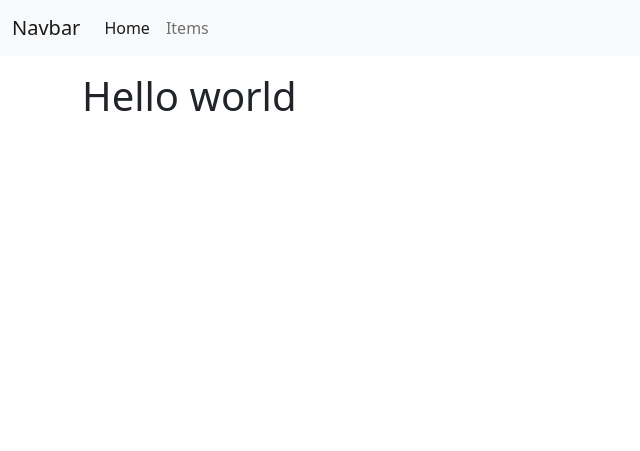
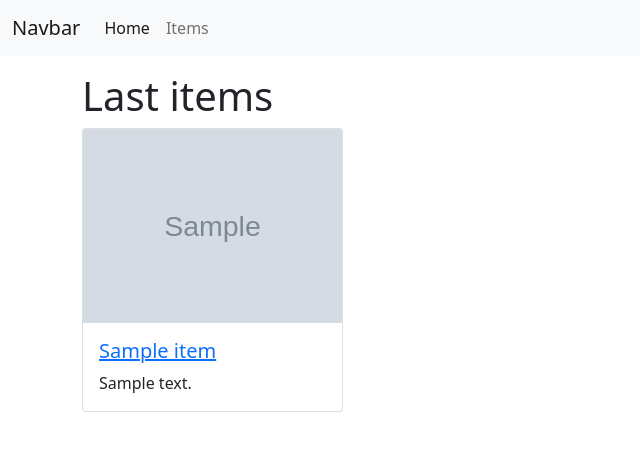
Before and after one commit to sebtiz13/comment-training-project, a Symfony app: template templates/index.html.twig in a window 1280 px wide. Shown: the top 451 px of the page, without its empty margins (0-640 px from the left). Run offline with Twig, Linux system fonts and the light colour scheme; the template is opened without the code that fills it: most values are stand-ins (such as "Sample title", 1, 10 or a date in 2020); grey boxes marked "Sample" are stand-in pictures; some libraries are stand-ins or nearby versions.

Commit message:
feat(items): show somes items in home page

```diff
--- a/templates/index.html.twig
+++ b/templates/index.html.twig
@@ -4,6 +4,23 @@
 
 {% block body %}
   <div class="container mt-3">
-    <h1>Hello world</h1>
+    <h1>Last items</h1>
+    <div class="row flex">
+      {% if items is defined %}
+        {% for item in items %}
+          <div class="col-3">
+            <div class="card">
+              <img src="{{ item.image }}" alt="{{ item.title }}" class="card-img-top">
+              <div class="card-body">
+                <h5 class="card-title">
+                  <a href="{{ path('item.show', {slug: item.slug}) }}">{{ item.title }}</a>
+                </h5>
+                <p class="card-text">{{ item.description }}</p>
+              </div>
+            </div>
+          </div>
+        {% endfor %}
+      {% endif %}
+    </div>
   </div>
 {% endblock %}
```
Also changed, not shown: src/Controller/DefaultController.php (+5 -2 lines), src/Repository/ItemRepository.php (+12 -0 lines).
